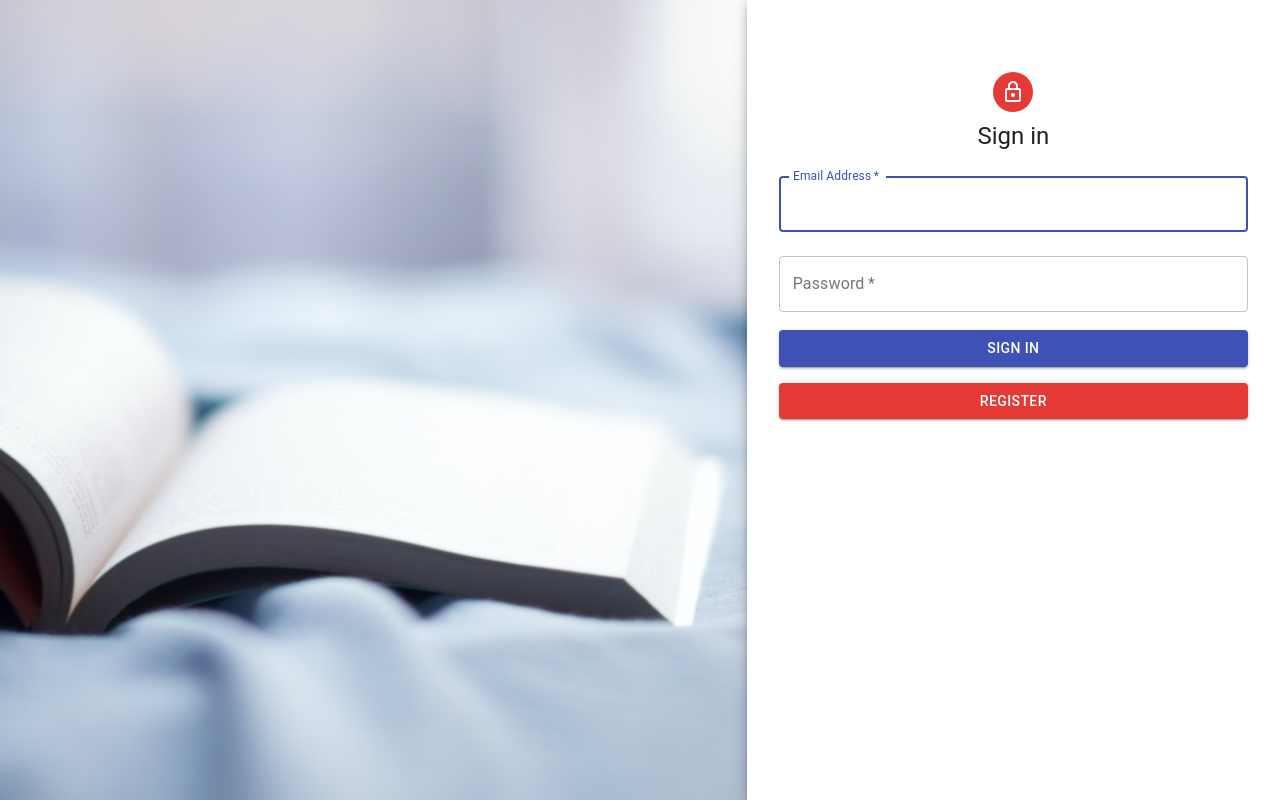
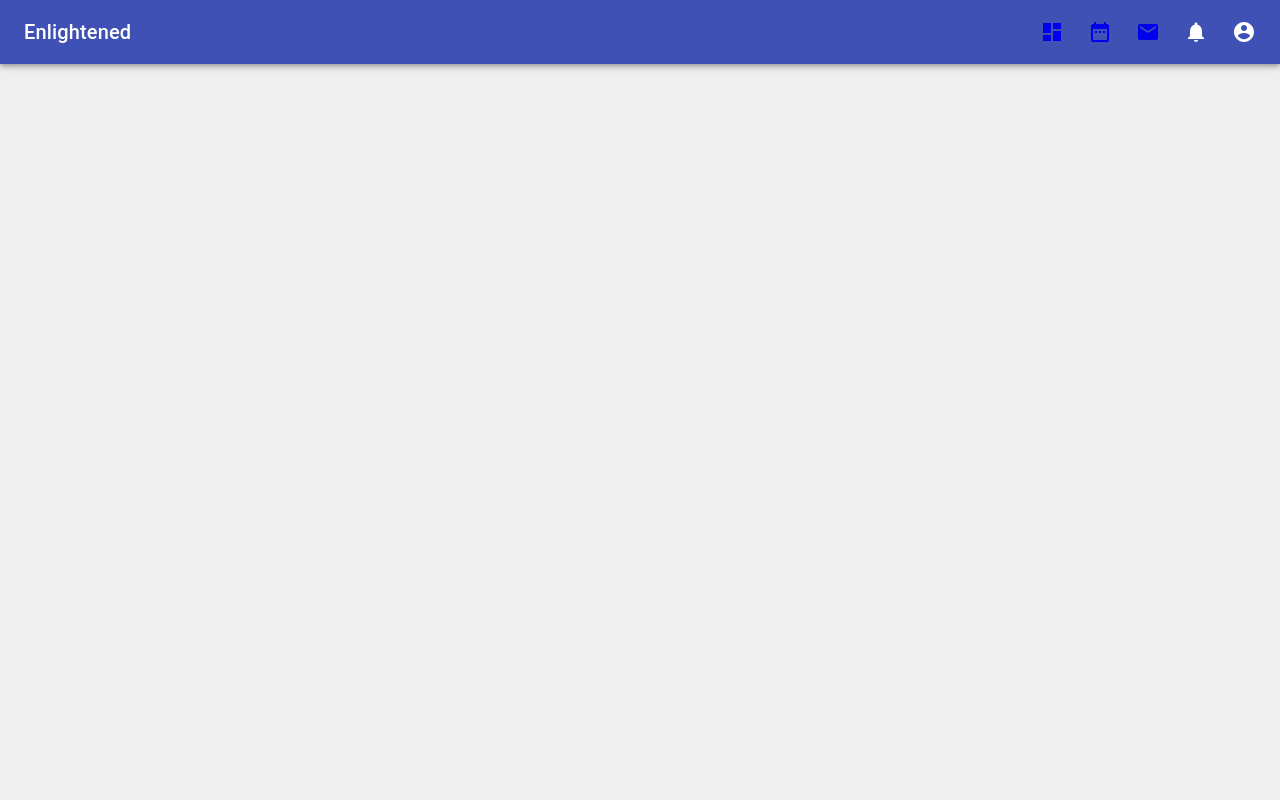
Before and after one commit to agentdata/Enlightened-LMS, a React (Create React App) app in the folder React-Frontend/: page / in a window 1280 px wide. Before the commit this address led to /login. Built offline with nearby package versions, Linux system fonts and the light colour scheme.

Commit message:
course page displaying correctly, routing improved

```diff
--- a/React-Frontend/src/App.js
+++ b/React-Frontend/src/App.js
@@ -18,19 +18,20 @@ function App(props) {
 
   return (
     // returns protected route if user authenticated, otherwise login page
-    <div className="App">
-      <Switch>
-        <ProtectedRoute
-          exact
-          path="/"
-          component={Home}
-          isAuthenticated={isAuthenticated}
-          isVerifying={isVerifying}
-        />
-        <Route path="/login" component={Login} />
-      </Switch>
-    </div>
-
+    // <div className="App">
+    //   <Switch>
+    //     <ProtectedRoute
+    //       exact
+    //       path="/"
+    //       component={Home}
+    //       isAuthenticated={isAuthenticated}
+    //       isVerifying={isVerifying}
+    //     />
+    //     <Route path="/login" component={Login} />
+    //   </Switch>
+    // </div>
+    // for testing Home Page without needing to sign in, comment above and uncomment <Home />
+    <Home />
   );
 }
 // maps state to App props
--- a/React-Frontend/src/components/Home.js
+++ b/React-Frontend/src/components/Home.js
@@ -67,6 +67,7 @@ class Home extends Component {
             <Route path="/calendar" exact component={Calendar} />
             <Route path="/messages" exact component={Messages} />
             <Route path="/profile" exact component={Profile} />
+            <Route path="/course-page" exact component={CoursePage} />
           </Switch>
         </div>
       </Router>
--- a/React-Frontend/src/components/course/Course.js
+++ b/React-Frontend/src/components/course/Course.js
@@ -1,16 +1,17 @@
 import React, { Component } from 'react';
+import { Link } from 'react-router-dom'
 import Card from '@material-ui/core/Card';
 import CardContent from '@material-ui/core/CardContent';
 import CardMedia from '@material-ui/core/CardMedia';
 import Button from '@material-ui/core/Button';
 import Typography from '@material-ui/core/Typography';
-import { Link } from 'react-router-dom';
 
 const Course = (props) => {
     return (
         <div>
             { props.course ? (
-                <Link to={props.course.url}>
+                <Link to="course-page" style={{textDecoration: 'none'}}>
+
                     <Card style={{margin: 10}}>
                         <CardMedia style={{height: 0, paddingTop: '56.25%'}}
                             // image={props.course.image}
--- a/React-Frontend/src/components/course/CourseSidebar.js
+++ b/React-Frontend/src/components/course/CourseSidebar.js
@@ -16,8 +16,9 @@ import MailIcon from '@material-ui/icons/Mail';
 const drawerWidth = 240;
 
 const styles = theme => ({
-    root: {
-      display: 'flex'
+    mainDrawer: {
+        zIndex: -1,
+        position: "relative",
     },
     drawer: {
       width: drawerWidth,
@@ -27,10 +28,10 @@ const styles = theme => ({
       width: drawerWidth,
     },
     drawerContainer: {
-      overflow: 'auto',
+      overflow: 'hidden',
     },
     content: {
-      flexGrow: 1,
+      flexGrow: 0,
       padding: theme.spacing(3),
     },
   });
@@ -40,8 +41,7 @@ const styles = theme => ({
     render() {
         const { classes } = this.props;
         return (
-        <div className={classes.root}>
-            <CssBaseline />
+        <div className={classes.mainDrawer}>
             <Drawer
             className={classes.drawer}
             variant="permanent"
--- a/React-Frontend/src/components/sitewide/Navbar.js
+++ b/React-Frontend/src/components/sitewide/Navbar.js
@@ -82,7 +82,7 @@ const Navbar = () => {
         open={isMenuOpen}
         onClose={handleMenuClose}
       >
-        <Link to="profile">
+        <Link to="profile" style={{textDecoration: 'none'}}>
           <MenuItem onClick={handleMenuClose}>Profile</MenuItem>
         </Link>
         <MenuItem onClick={handleMenuClose}>Logout</MenuItem>
@@ -165,7 +165,7 @@ const Navbar = () => {
                     </Link>
                   </Tooltip>
                   <Tooltip title="Calendar" arrow>
-                    <Link to="calendar">
+                    <Link to="calendar" style={{textDecoration: 'none'}}>
                       <IconButton color="inherit">
                           <Badge color="secondary">
                             <DateRangeIcon/>
@@ -174,7 +174,7 @@ const Navbar = () => {
                     </Link>
                   </Tooltip>
                   <Tooltip title="Messages" arrow>
-                    <Link to="messages">
+                    <Link to="messages" style={{textDecoration: 'none'}}>
                       <IconButton color="inherit">
                         <Badge color="secondary">
                           <MailIcon />
```
